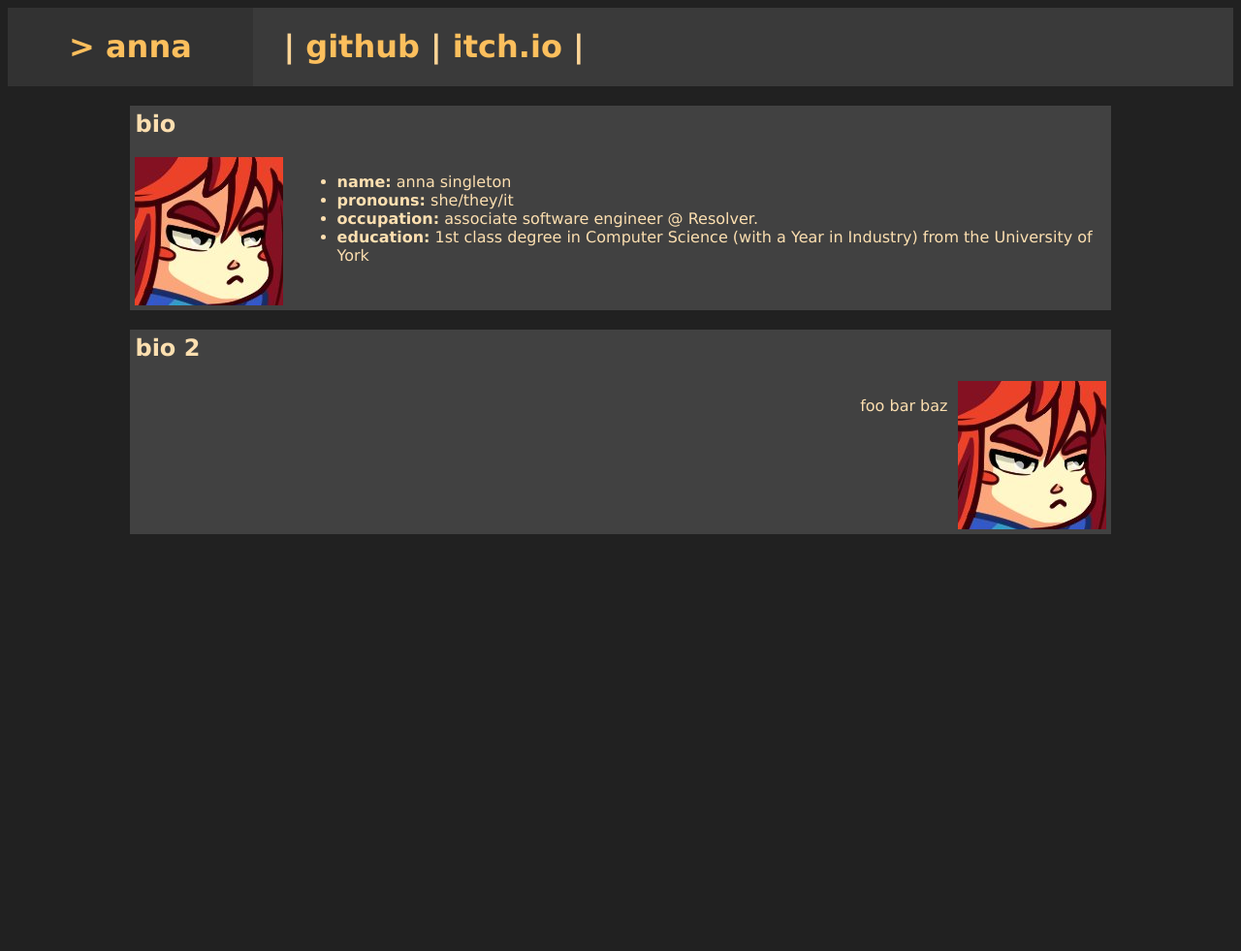
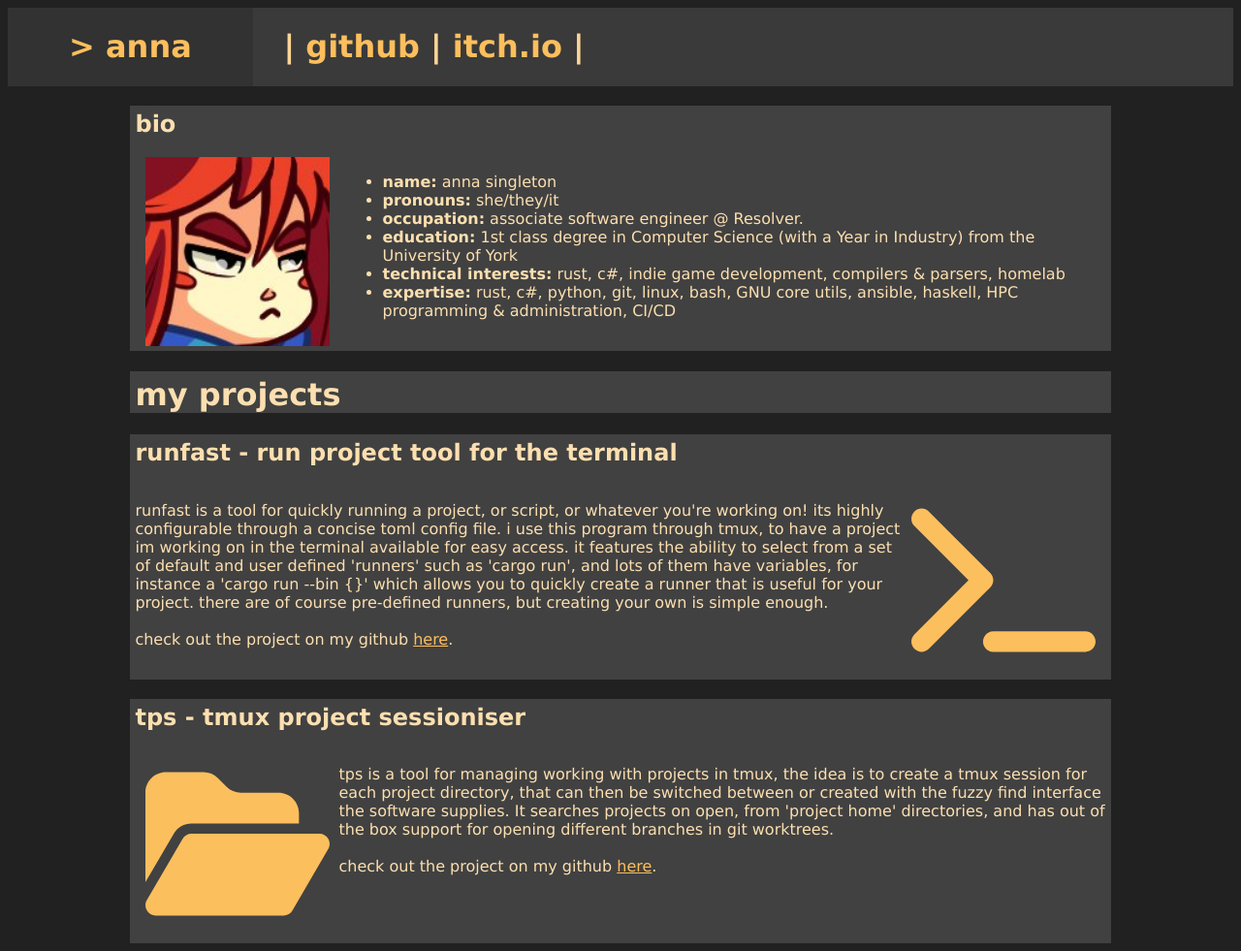
Before and after one commit to anna-singleton/personal-site, a plain HTML site: page index.html in a window 1280 px wide. Shown: the whole page at 97% size. Before the commit the page ends 800 px from the top, so only its background shows below. Drawn offline with Linux system fonts and the light colour scheme.

Commit message:
feat: projects

```diff
--- a/index.html
+++ b/index.html
@@ -25,15 +25,47 @@
                             <li><b>pronouns:</b> she/they/it</li>
                             <li><b>occupation:</b> associate software engineer @ Resolver.</li>
                             <li><b>education:</b> 1st class degree in Computer Science (with a Year in Industry) from the University of York</li>
+                            <li><b>technical interests:</b> rust, c#, indie game development, compilers & parsers, homelab</li>
+                            <li><b>expertise:</b> rust, c#, python, git, linux, bash, GNU core utils, ansible, haskell, HPC programming & administration, CI/CD</li>
                         </ul>
                     </p>
                 </div>
             </div>
             <div class="content_block">
-                <h2>bio 2</h2>
+                <h1>my projects</h1>
+            </div>
+            <div class="content_block">
+                <h2>runfast - run project tool for the terminal</h2>
                 <div class="right_image_text_section">
-                    <p>foo bar baz</p>
-                    <img src="img/mad_madeline.png" alt="picture of madeline from the game celeste, looking grumpy">
+                    <p>runfast is a tool for quickly running a project, or
+                    script, or whatever you're working on! its highly
+                    configurable through a concise toml config file. i use this
+                    program through tmux, to have a project im working on in
+                    the terminal available for easy access. it features the
+                    ability to select from a set of default and user defined
+                    'runners' such as 'cargo run', and lots of them have
+                    variables, for instance a 'cargo run --bin {}' which allows
+                    you to quickly create a runner that is useful for your
+                    project. there are of course pre-defined runners, but
+                    creating your own is simple enough.<br></br>
+
+                    check out the project on my github <a href="https://github.com/anna-singleton/runfast">here</a>.</p>
+                    <img src="img/terminal-icon.svg" alt="icon image of a terminal prompt">
+                </div>
+            </div>
+            <div class="content_block">
+                <h2>tps - tmux project sessioniser</h2>
+                <div class="left_image_text_section">
+                    <img src="img/folder-icon.svg" alt="icon image of an open folder">
+                    <p>tps is a tool for managing working with projects in
+                    tmux, the idea is to create a tmux session for each project
+                    directory, that can then be switched between or created
+                    with the fuzzy find interface the software supplies. It
+                    searches projects on open, from 'project home' directories,
+                    and has out of the box support for opening different
+                    branches in git worktrees.
+                    <br></br>
+                    check out the project on my github <a href="https://github.com/anna-singleton/tps">here</a>.</p>
                 </div>
             </div>
         </div>
--- a/site.css
+++ b/site.css
@@ -36,13 +36,33 @@ body {
     color: #fcd597;
 }
 
+p > a:link {
+    color: #fcbf5d;
+    text-decoration: underline;
+}
+
+p > a:visited {
+    color: #fcd597;
+    text-decoration: underline;
+}
+
+p > a:hover {
+    color: #fcb33f;
+    text-decoration: underline;
+}
+
+p > a:active {
+    color: #ffaf32;
+    text-decoration: underline;
+}
+
 .header_content > h1 > a:link {
     color: #fcbf5d;
     text-decoration: none;
 }
 
 .header_content > h1 > a:visited {
-    color: #fcd597;
+    color: #fcbf5d;
     text-decoration: none;
 }
 
@@ -60,6 +80,12 @@ body {
     background-color: #414141;
 }
 
+.content_block > h1 {
+    padding: 0.5%;
+    padding-bottom: 0px;
+    box-sizing: border-box;
+}
+
 .content_block > h2 {
     padding: 0.5%;
     padding-bottom: 0px;
@@ -68,12 +94,16 @@ body {
 
 .left_image_text_section {
     display: flex;
+    padding-left: 1%;
+    box-sizing: border-box;
 }
 
 .left_image_text_section > img {
     padding: 0.5%;
     padding-top: 0%;
     box-sizing: border-box;
+    width: 200;
+    height: 200;
 }
 
 .left_image_text_section > p {
@@ -85,12 +115,16 @@ body {
 .right_image_text_section {
     display: flex;
     justify-content: right;
+    padding-right: 1%;
+    box-sizing: border-box;
 }
 
 .right_image_text_section > img {
     padding: 0.5%;
     padding-top: 0%;
     box-sizing: border-box;
+    width: 200;
+    height: 200;
 }
 
 .right_image_text_section > p {
```
Also changed, not shown: img/folder-icon.svg (added), img/terminal-icon.svg (added).
